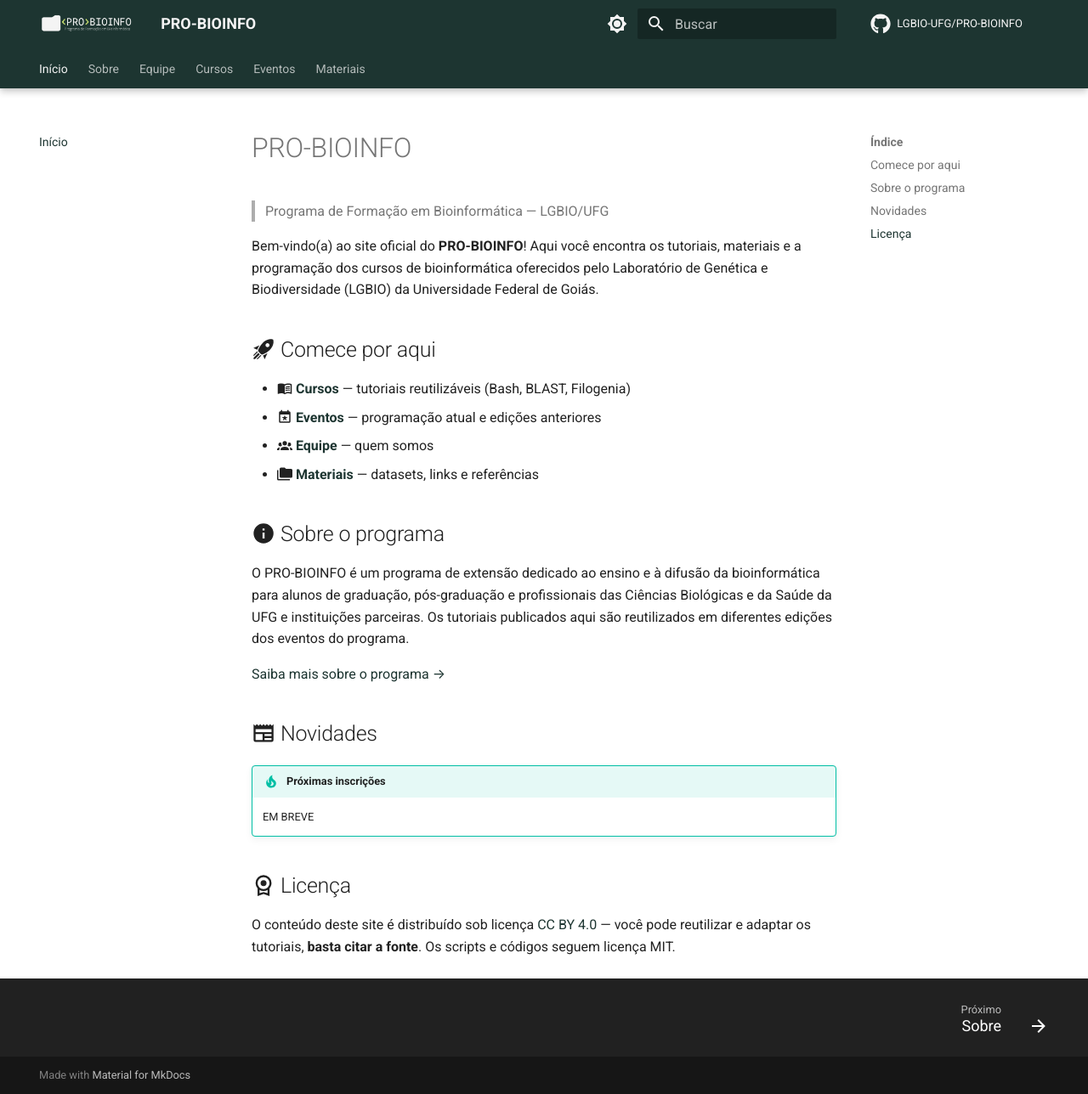
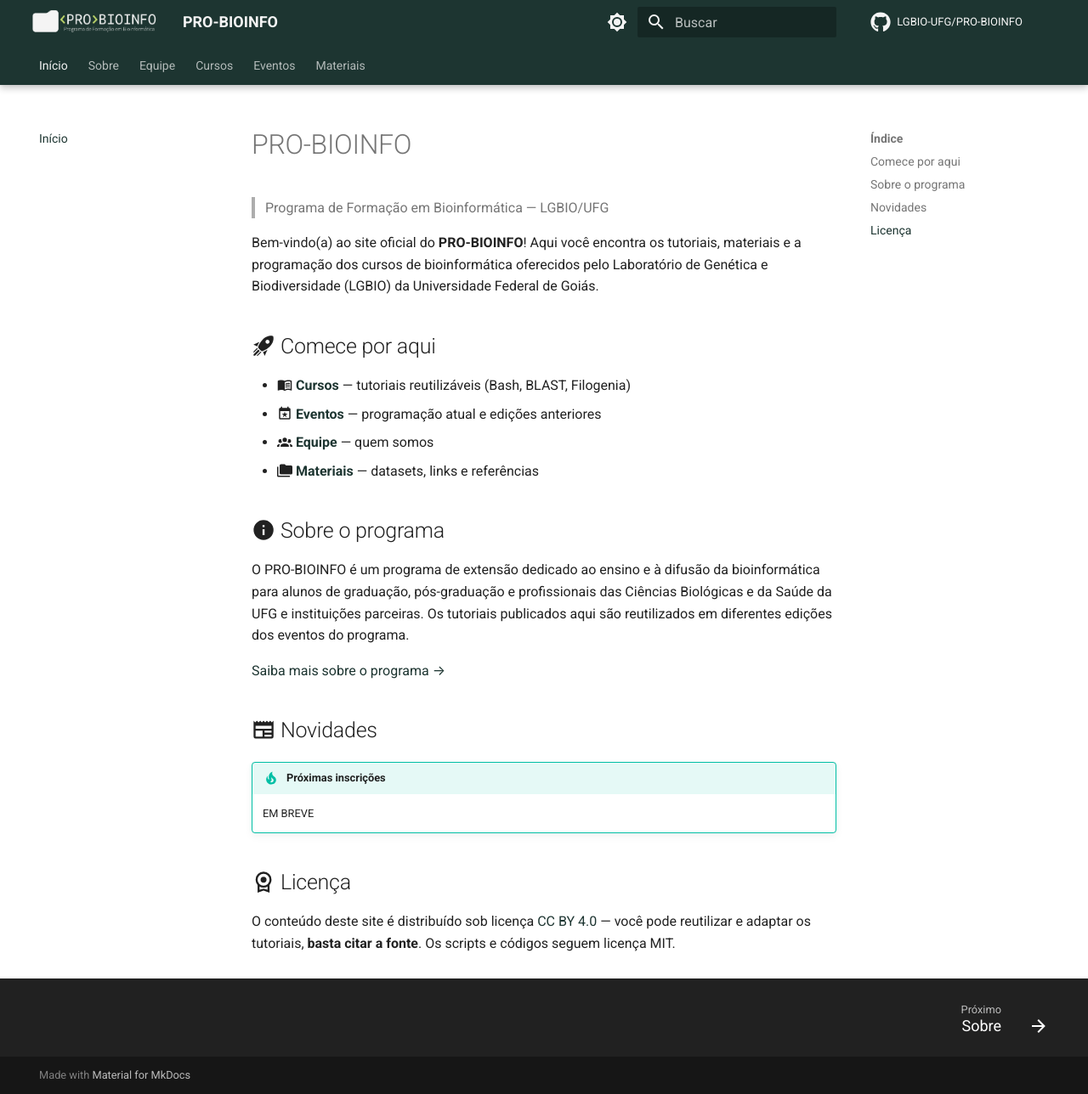
Before and after one commit to LGBIO-UFG/PRO-BIOINFO, an MkDocs documentation site: the page built from docs/index.md, in a window 1280 px wide and 1288 px high. Shown: the whole window at 85% size. Built offline with MkDocs 1.6.1 and Material for MkDocs 9.7.7, drawn with Linux system fonts in a browser that asks for light colours; comment, search, counter and statistics services are not loaded.

Commit message:
style: aumenta tamanho da logo no header

```diff
--- a/docs/stylesheets/extra.css
+++ b/docs/stylesheets/extra.css
@@ -29,7 +29,22 @@
   --md-accent-fg-color--transparent:  rgba(197, 221, 109, 0.1);
 }
 
-/* Logo um pouco maior na barra superior */
-.md-header__button.md-logo img {
-  height: 1.6rem;
+/* Logo maior e melhor posicionada */
+.md-header__button.md-logo {
+  margin: 0.2rem 0.4rem 0.2rem 0;
+  padding: 0;
 }
+
+.md-header__button.md-logo img,
+.md-header__button.md-logo svg {
+  height: 2.2rem;
+  width: auto;
+}
+
+/* Em telas pequenas, reduz um pouco */
+@media screen and (max-width: 76.234375em) {
+  .md-header__button.md-logo img,
+  .md-header__button.md-logo svg {
+    height: 1.8rem;
+  }
+}
```
